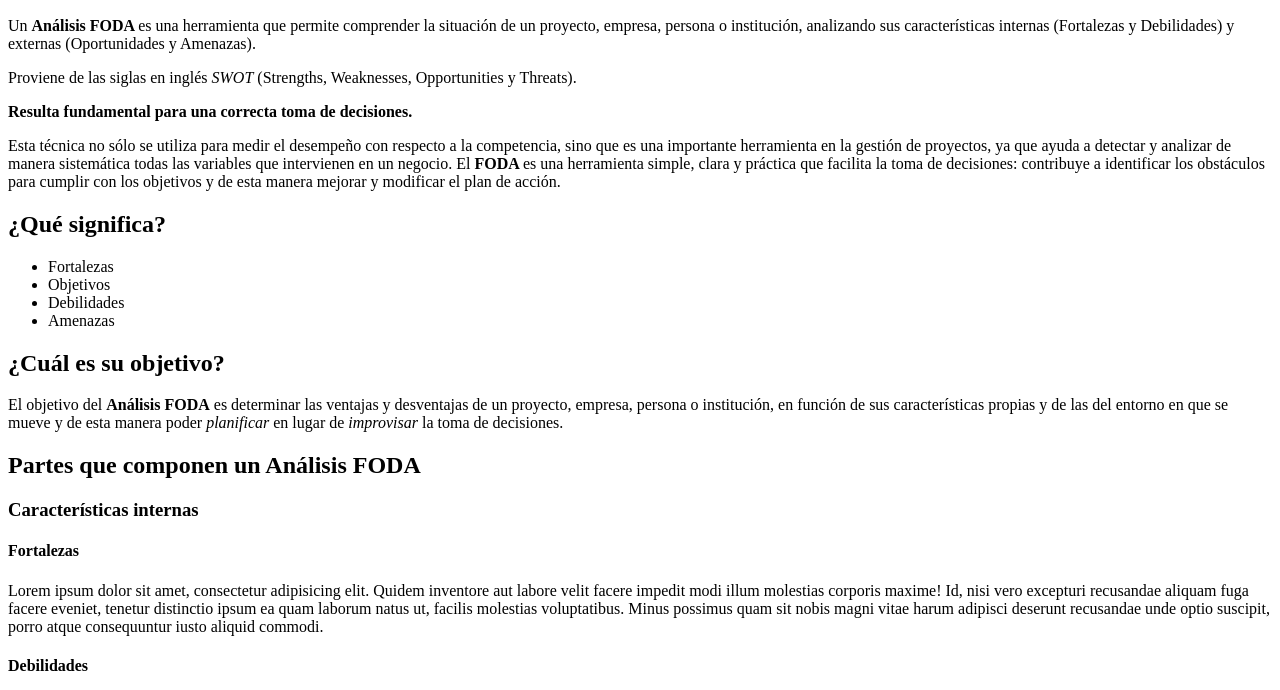
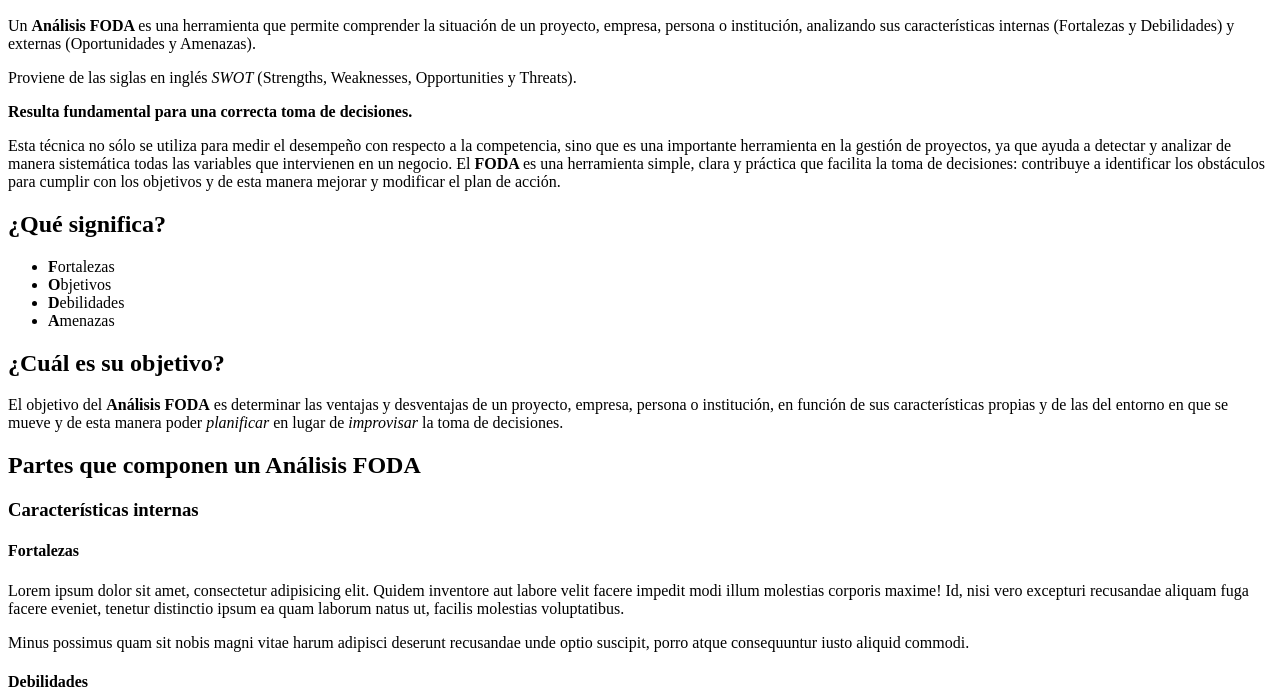
Before and after one commit to lucianazara/desafio01, a plain HTML site: page index.html in a window 1280 px wide. Shown: the part 110-800 px from the top of the page. Drawn offline with Linux system fonts and the light colour scheme.

Commit message:
se sube el desafio completo

```diff
--- a/index.html
+++ b/index.html
@@ -19,10 +19,10 @@
 
 <h2>¿Qué significa?</h2>
 <ul>
-<li>Fortalezas</li>
-<li>Objetivos</li>
-<li>Debilidades</li>
-<li>Amenazas</li>
+<li><b>F</b>ortalezas</li>
+<li><b>O</b>bjetivos</li>
+<li><b>D</b>ebilidades</li>
+<li><b>A</b>menazas</li>
 </ul>
 
 
@@ -33,10 +33,10 @@ El objetivo del <strong>Análisis FODA</strong> es determinar las ventajas y des
 <h3>Características internas</h3>
 <h4>Fortalezas</h4>
 
-<p>Lorem ipsum dolor sit amet, consectetur adipisicing elit. Quidem inventore aut labore velit facere impedit modi illum molestias corporis maxime! Id, nisi vero excepturi recusandae aliquam fuga facere eveniet, tenetur distinctio ipsum ea quam laborum natus ut, facilis molestias voluptatibus.
+<p>Lorem ipsum dolor sit amet, consectetur adipisicing elit. Quidem inventore aut labore velit facere impedit modi illum molestias corporis maxime! Id, nisi vero excepturi recusandae aliquam fuga facere eveniet, tenetur distinctio ipsum ea quam laborum natus ut, facilis molestias voluptatibus.</p>
 
-    Minus possimus quam sit nobis magni vitae harum adipisci deserunt recusandae unde optio suscipit, porro atque consequuntur iusto aliquid commodi.
-</p>
+<p>Minus possimus quam sit nobis magni vitae harum adipisci deserunt recusandae unde optio suscipit, porro atque consequuntur iusto aliquid commodi.</p>
+
 
 
 
```
